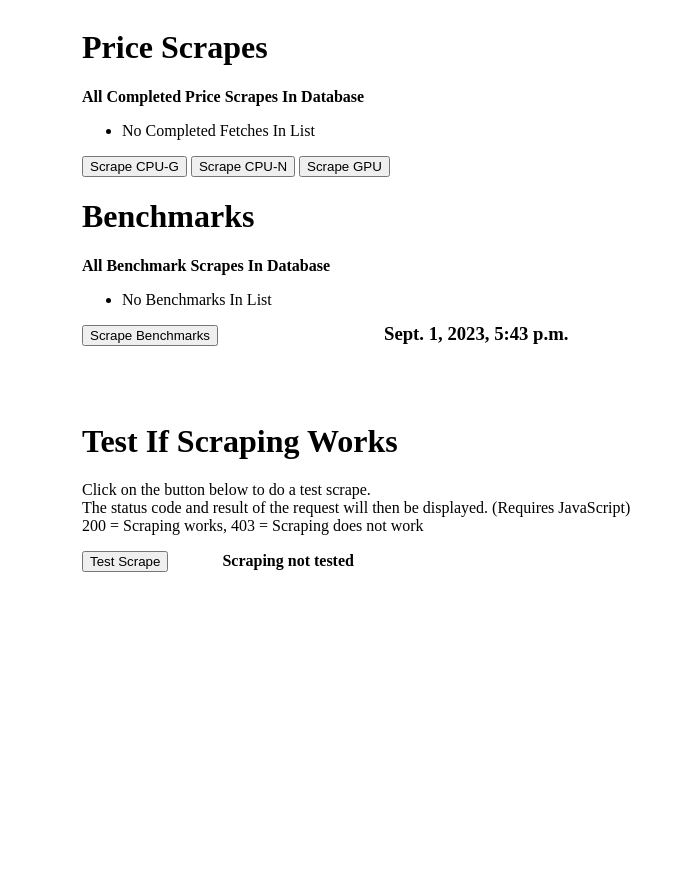
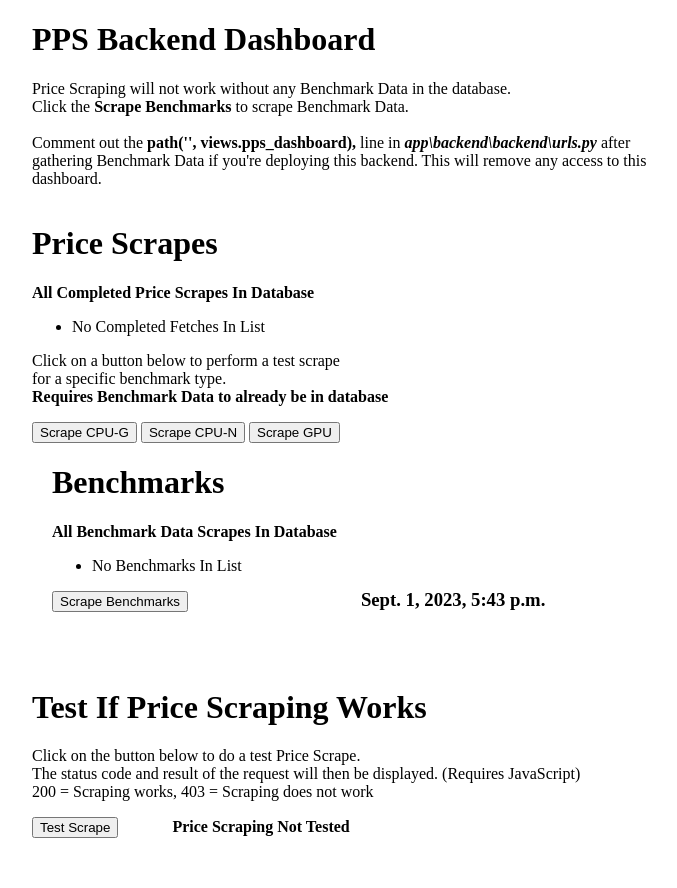
Before and after one commit to vik-ma/Price-Performance-Scraper, a Django app: page / in a window 1280 px wide. Shown: the whole page, without its empty margins (292-969 px from the left). Before the commit the page ends 572 px from the top, so only its background shows below. Run offline with Django 4.2, Linux system fonts and the light colour scheme; data that the repository does not hold is empty.

Commit message:
Added some info to pps_dashboard

```diff
--- a/app/backend/backend/urls.py
+++ b/app/backend/backend/urls.py
@@ -15,12 +15,13 @@ Including another URLconf
 """
 # from django.contrib import admin
 from django.urls import path, include
-# Import views for Test Template page at root
 from price_fetcher import views
 
 urlpatterns = [
-    # Test Template html page for debugging purposes
+    # PPS Backend Dashboard HTML template page
+    # Comment this specific path out if deploying (After scraping initial Benchmark Data)
     path('', views.pps_dashboard),
+
     path('price_fetcher/', include('price_fetcher.urls')),
     path('api/', include('api.urls')),
 ]
--- a/app/backend/price_fetcher/templates/price_fetcher/pps_dashboard.html
+++ b/app/backend/price_fetcher/templates/price_fetcher/pps_dashboard.html
@@ -9,7 +9,17 @@
 </head>
 <body>
     <div style="margin:auto;width:50%;">
-        <div style="display:inline-block;margin-left:50px;">
+        <h1>PPS Backend Dashboard</h1>
+        <p>
+            Price Scraping will not work without any Benchmark Data in the database.
+            <br />
+            Click the <strong>Scrape Benchmarks</strong> to scrape Benchmark Data.
+            <br />
+            <br />
+            Comment out the <strong>path('', views.pps_dashboard), </strong> line in <i><strong>app\backend\backend\urls.py</strong></i> after gathering Benchmark Data if you're deploying this backend.
+            This will remove any access to this dashboard.
+        </p>
+        <div style="display:inline-block;">
             <h1>Price Scrapes</h1>
             <p><strong>All Completed Price Scrapes In Database</strong></p>
             <!-- List all objects in CompletedFetch model -->
@@ -26,6 +36,12 @@
                 </li>
                 {% endfor %}
             </ul>
+            <p>Click on a button below to perform a test scrape
+                <br />
+                for a specific benchmark type.
+                <br />
+                <strong>Requires Benchmark Data to already be in database</strong>
+            </p>
             <form action="{% url 'test_button_cpu_g' %}" method="post" style="display:inline-block;">
                 {% csrf_token %}
                 <input type="submit" value="Scrape CPU-G"><br />
@@ -39,9 +55,9 @@
                 <input type="submit" value="Scrape GPU"><br />
             </form>
         </div>
-        <div style="display:inline-block;margin-left:50px;">
+        <div style="display:inline-block;margin-left:20px;">
             <h1>Benchmarks</h1>
-            <p><strong>All Benchmark Scrapes In Database</strong></p>
+            <p><strong>All Benchmark Data Scrapes In Database</strong></p>
             <!-- List all objects in BenchmarkData model by their timestamps -->
             <ul>
                 {% for benchmark in benchmark_data_list %}
@@ -61,15 +77,15 @@
                 <input type="submit" value="Scrape Benchmarks"><br />
             </form>
         </div>
-        <div style="display:inline-block;margin-left:50px;">
+        <div style="display:inline-block;margin-left:20px;">
             <h3>{{ current_datetime }}</h3>
         </div>
     </div>
     <br />
     <div style="margin:20px auto 50px;width:50%;">
-        <div style="display:inline-block;margin-left:50px;">
-            <h1>Test If Scraping Works</h1>
-            <p>Click on the button below to do a test scrape.
+        <div style="display:inline-block;">
+            <h1>Test If Price Scraping Works</h1>
+            <p>Click on the button below to do a test Price Scrape.
                 <br />
                 The status code and result of the request will then be displayed. (Requires JavaScript)
                 <br />
@@ -80,7 +96,7 @@
                 <input type="submit" value="Test Scrape">
             </form>
             <div id="test-scrape-result" style="display:inline-block;margin-left:50px;">
-                <strong>Scraping not tested</strong>
+                <strong>Price Scraping Not Tested</strong>
             </div>
     </div>
     <script>
```
